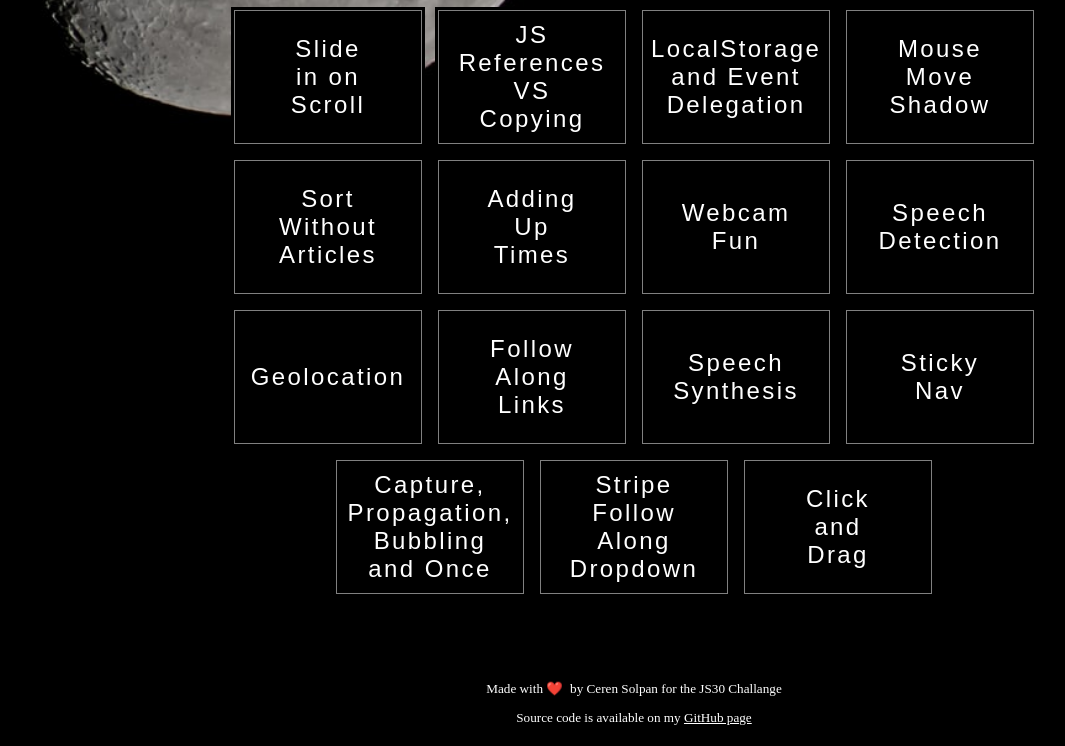
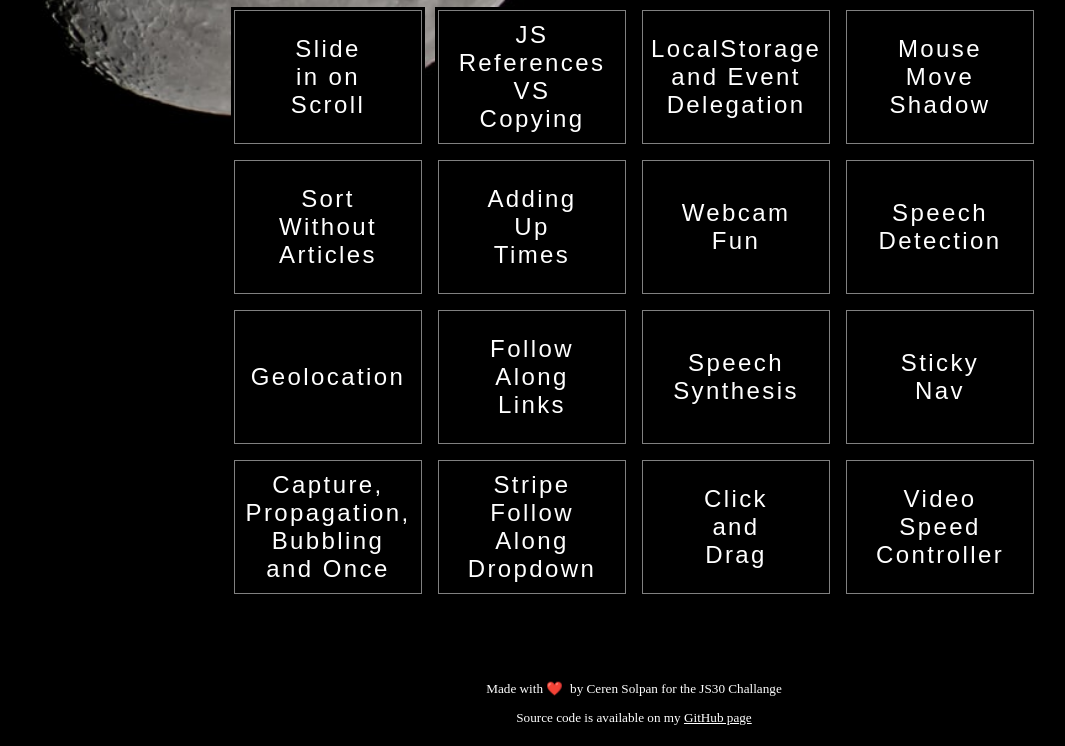
Before and after one commit to cerensolpan/JS30_C, a plain HTML site: page index.html in a window 1280 px wide. Shown: the part 724-1470 px from the top of the page, without its empty margins (6-1071 px from the left). Drawn offline with Linux system fonts and the light colour scheme.

Commit message:
Add the 28th project to live version page

```diff
--- a/index.html
+++ b/index.html
@@ -70,6 +70,8 @@
                 <span>Stripe Follow Along Dropdown</span></a>
             <a href="/JS30_C/27_Click and Drag/" class="btn">
                 <span>Click and Drag</span></a>
+            <a href="/JS30_C/28_Video Speed Controller/" class="btn">
+                <span>Video Speed Controller</span></a>
 
 
         </div>
```
